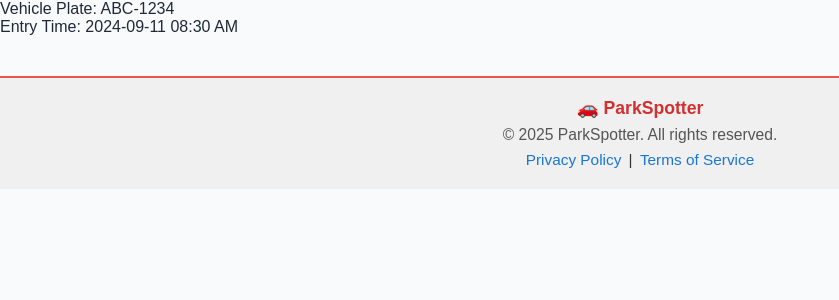
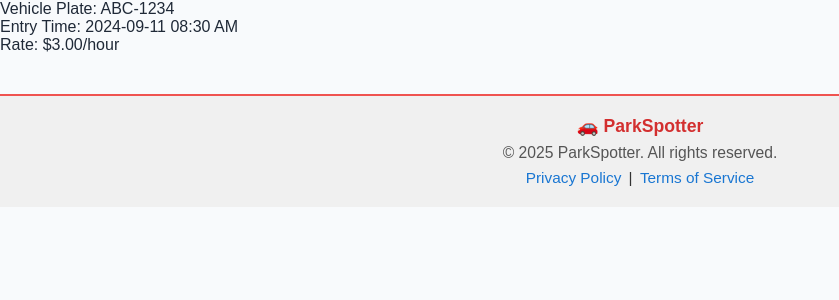
Before and after one commit to yashc2003/ParkSpotter, a Django app: page /recipt/ in a window 1280 px wide. Shown: the part 142-442 px from the top of the page, without its empty margins (0-839 px from the left). Run offline with Django 5.2, Linux system fonts and the light colour scheme.

Commit message:
Rate added

```diff
--- a/parkspotter/templates/recipt.html
+++ b/parkspotter/templates/recipt.html
@@ -31,6 +31,10 @@
                 <span class="label">Entry Time:</span>
                 <span class="value datetime">2024-09-11 08:30 AM</span>
       </div>
+      <div class="receipt-row">
+                <span class="label">Rate:</span>
+                <span class="value">$3.00/hour</span>
+      </div>
   </div>
   <script src="{% static 'js/receipt.js' %}"></script>
 
```
